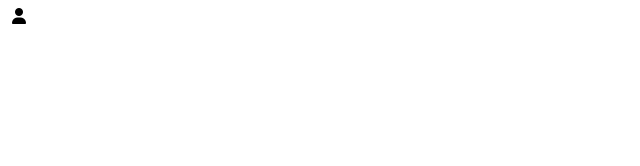
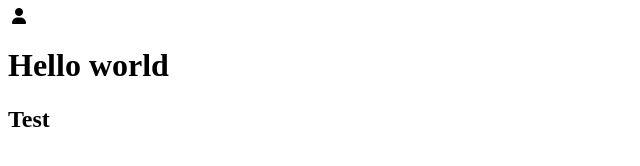
Before and after one commit to Khuongkaka146/techstack247, a plain HTML site: page Lesson6/index.html in a window 1280 px wide. Shown: the whole page, without its empty margins (0-640 px from the left). Drawn offline with Linux system fonts and the light colour scheme; some icons are missing.

Commit message:
update file h1 h2

```diff
--- a/Lesson6/index.html
+++ b/Lesson6/index.html
@@ -9,5 +9,7 @@
 <body>
     <i class="fa-solid fa-sunrise"></i>
     <i class="fa-solid fa-user"></i>
+    <h1>Hello world</h1>
+    <h2>Test</h2>
 </body>
 </html>
```
